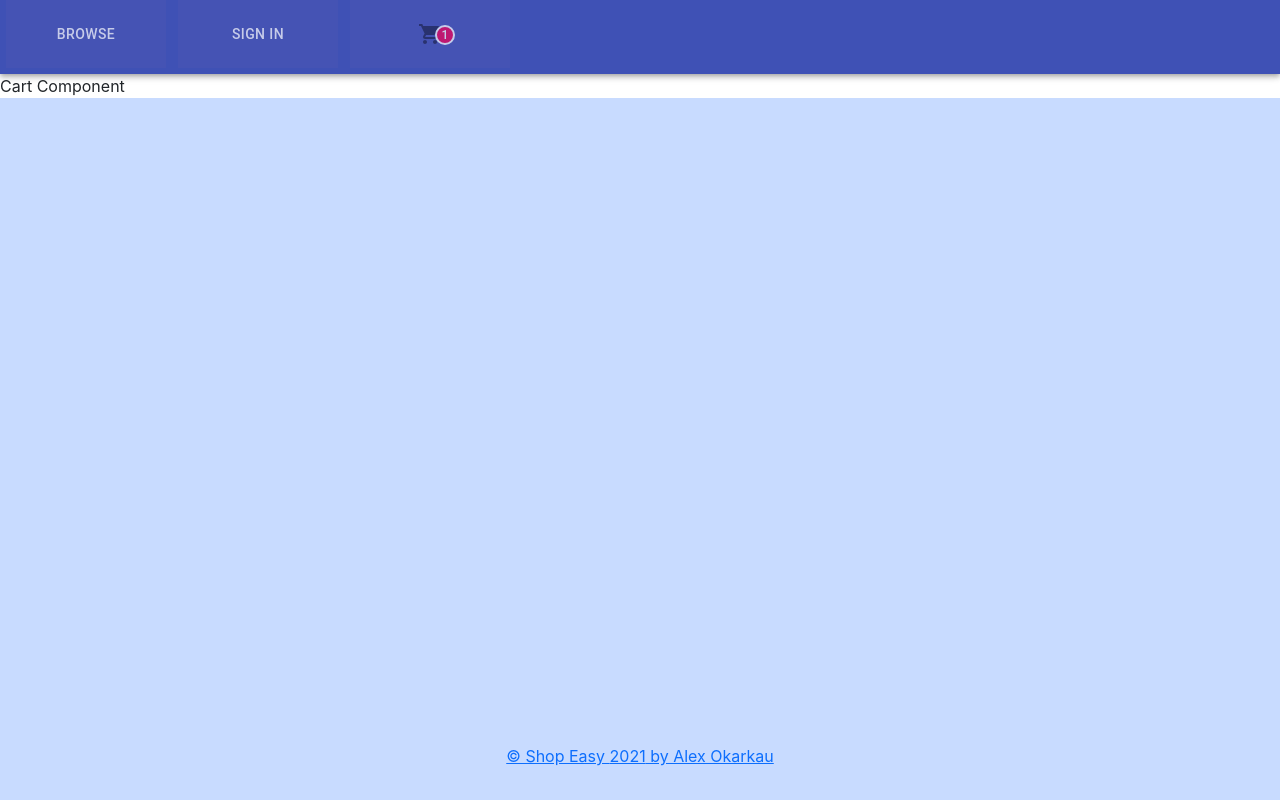
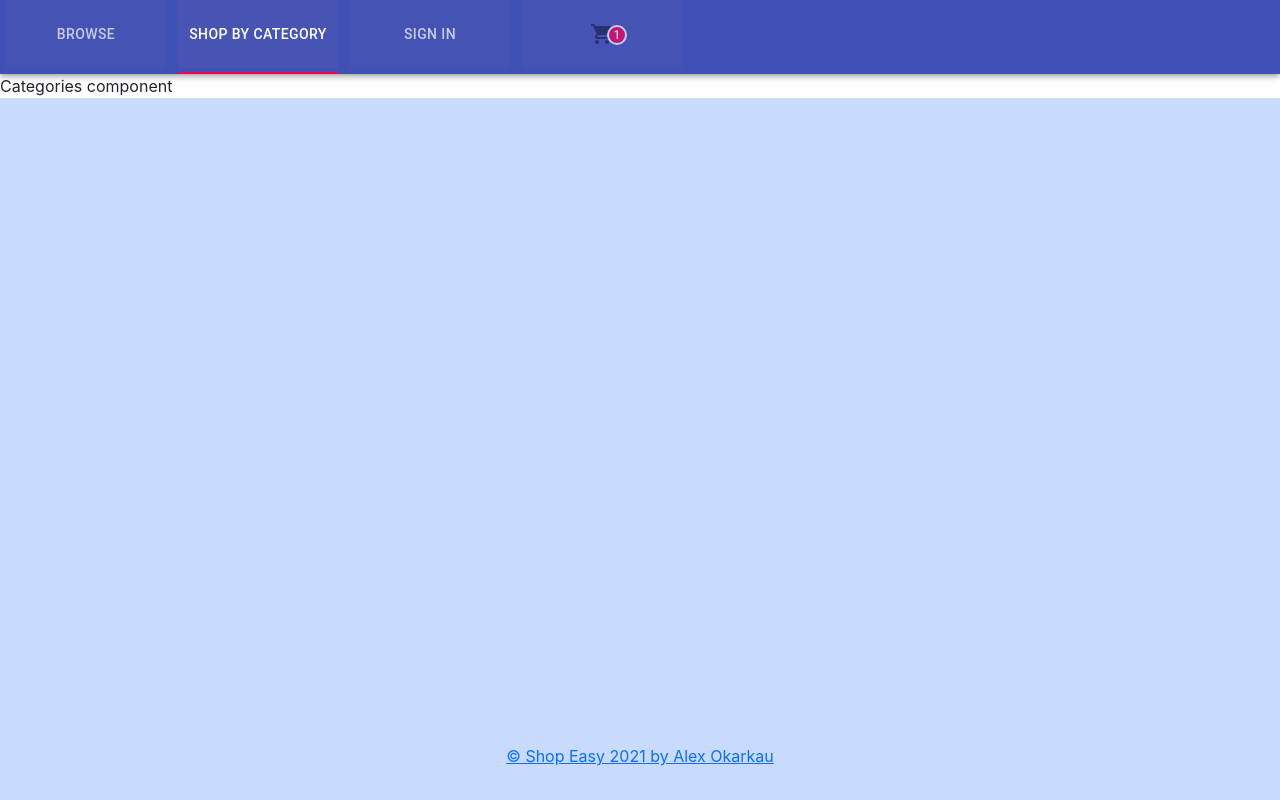
Before and after one commit to okorkov/shop-easy, a React (Create React App) app: page /categories in a window 1280 px wide. Built offline with nearby package versions, Linux system fonts and the light colour scheme.

Commit message:
routes component fixed and category component added to navbar

```diff
--- /dev/null
+++ b/src/components/Categories.jsx
@@ -0,0 +1,11 @@
+import React, { Component } from 'react'
+
+export default class Categories extends Component {
+  render() {
+    return (
+      <div>
+        Categories component
+      </div>
+    )
+  }
+}
--- a/src/components/Navbar.jsx
+++ b/src/components/Navbar.jsx
@@ -11,6 +11,7 @@ import ShoppingCart from './ShoppingCart';
 import ShoppingView from './ShoppingView';
 import Cart from './Cart';
 import Login from './Login';
+import Categories from './Categories';
 import { BrowserRouter as Router, Switch, Route, Link } from "react-router-dom";
 
 
@@ -66,7 +67,7 @@ export default function SimpleTabs() {
     color: 'white',
   }
 
-  const allTabs = ['/', '/login', '/checkout'];
+  const allTabs = ['/', '/categories', '/login', '/checkout'];
 
   return (
     <Router>
@@ -78,14 +79,16 @@ export default function SimpleTabs() {
               <AppBar position="static">
                 <Tabs value={location.pathname} onChange={handleChange} aria-label="simple tabs example">
                   <Tab label="Browse"  value="/" component={Link} to={allTabs[0]} style={link}/>
-                  <Tab label="Sign In"  value="/login" component={Link} to={allTabs[1]} style={link}/>
-                  <Tab label={<ShoppingCart />}  value="/checkout" component={Link} to={allTabs[2]} style={link}/>
+                  <Tab label="Shop by Category"  value="/categories" component={Link} to={allTabs[1]} style={link}/>
+                  <Tab label="Sign In"  value="/login" component={Link} to={allTabs[2]} style={link}/>
+                  <Tab label={<ShoppingCart />}  value="/checkout" component={Link} to={allTabs[3]} style={link}/>
                 </Tabs>
               </AppBar>
               <Switch>
-                <Route path={allTabs[1]} component={ShoppingView} />
+                <Route path={allTabs[0]} exact component={ShoppingView} />
+                <Route path={allTabs[1]} component={Categories} />
                 <Route path={allTabs[2]} component={Login} />
-                <Route path={allTabs[0]} component={Cart} />
+                <Route path={allTabs[3]} component={Cart} />
               </Switch>
             </Fragment>
           )}
```
